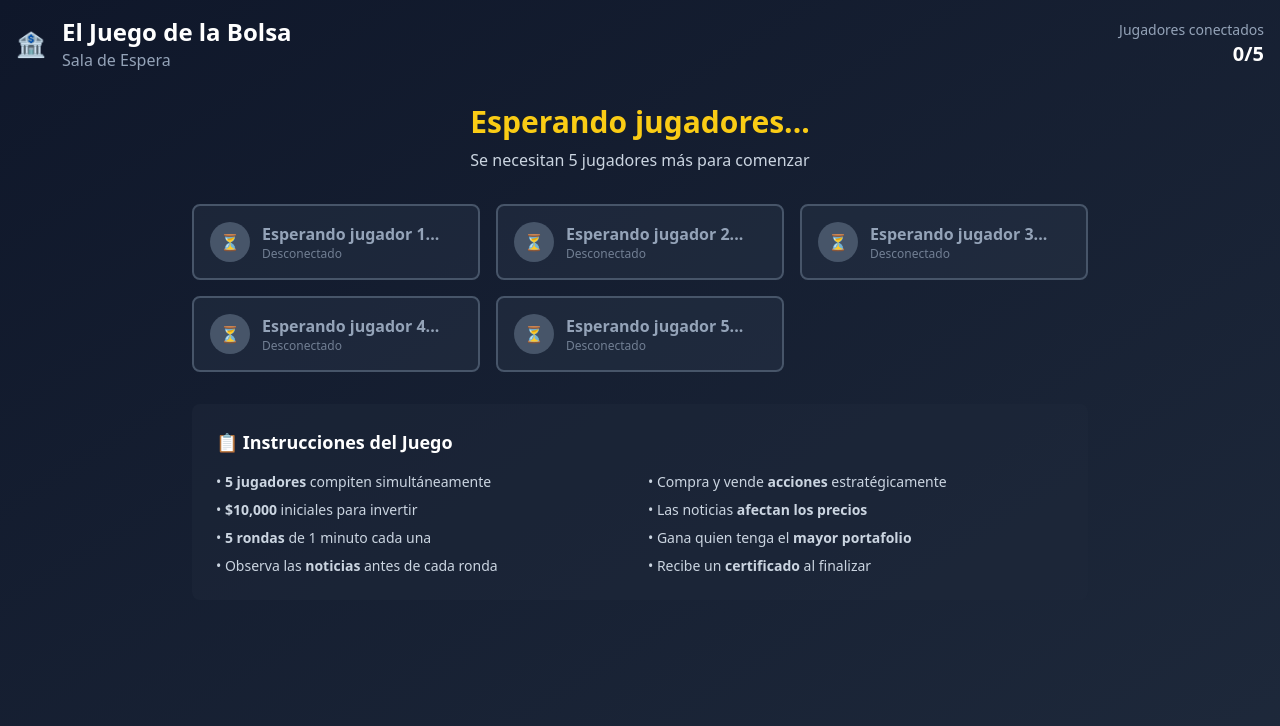
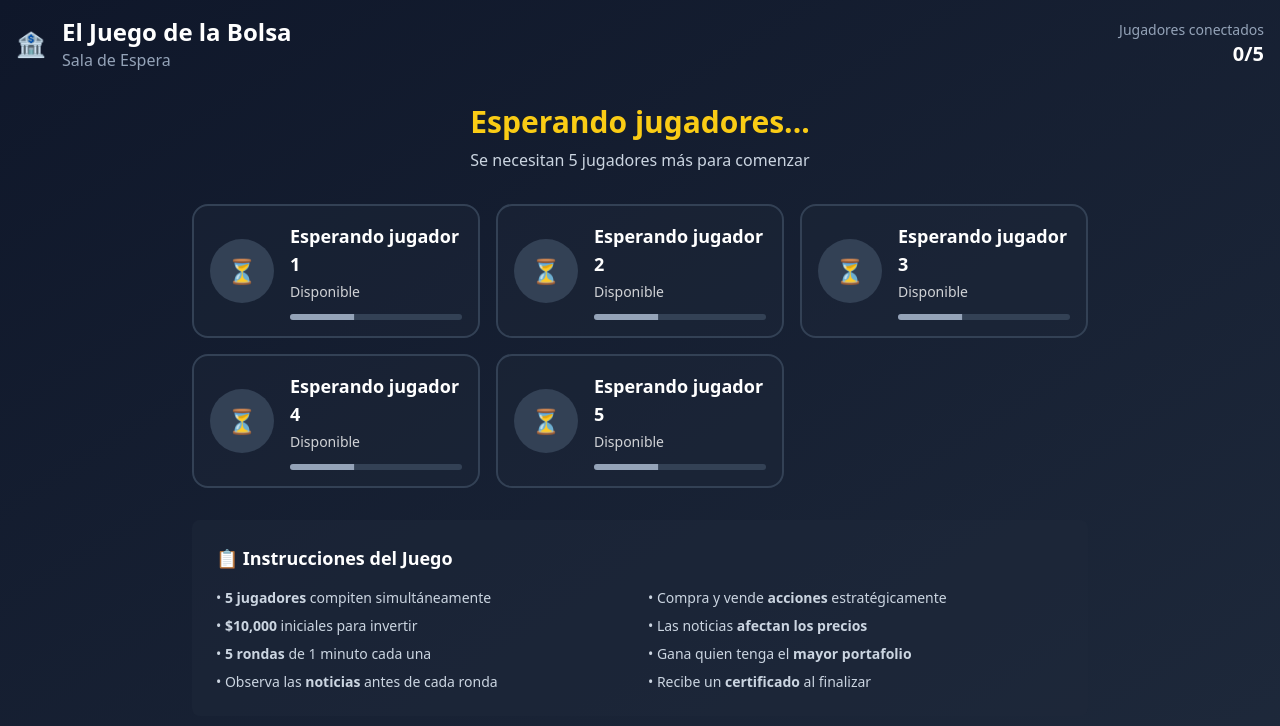
Before and after one commit to Jose-Valdez7/JuegoMichiBolsa, a React (Vite) app in the folder el-juego-de-la-bolsa/client/: page /waiting in a window 1280 px wide. Shown: the top 726 px of the page. Built offline with nearby package versions, Linux system fonts and the light colour scheme; no server answers.

Commit message:
Enhance GameBoard and WaitingRoom components by adding fixed income value display and character selection features. Update WebSocket gateway to include player character information and room status checks, improving player experience and connection handling.

```diff
--- a/el-juego-de-la-bolsa/client/src/pages/GameBoard.tsx
+++ b/el-juego-de-la-bolsa/client/src/pages/GameBoard.tsx
@@ -804,6 +804,12 @@ export default function GameBoard() {
                 ${playerState.portfolioValue.toFixed(2)}
               </span>
             </div>
+            <div className="flex justify-between">
+              <span className="text-slate-400">Renta fija:</span>
+              <span className="text-amber-300 font-semibold">
+                ${(playerState.fixedIncomeValue ?? 0).toFixed(2)}
+              </span>
+            </div>
             <div className="flex justify-between border-t border-slate-600 pt-1">
               <span className="text-white font-semibold">Total:</span>
               <span className="text-blue-400 font-bold">
--- a/el-juego-de-la-bolsa/client/src/pages/WaitingRoom.tsx
+++ b/el-juego-de-la-bolsa/client/src/pages/WaitingRoom.tsx
@@ -9,8 +9,17 @@ interface Player {
   id: number
   name: string
   isReady: boolean
-  avatar?: string
+  characterId?: number
 }
+
+const CHARACTERS: Record<number, { name: string; avatar: string; color: string }> = {
+  1: { name: 'Ana', avatar: '/images/characters/personaje1.png', color: 'from-pink-500/40 via-pink-500/20 to-transparent' },
+  2: { name: 'Carlos', avatar: '/images/characters/personaje2.png', color: 'from-blue-500/40 via-blue-500/20 to-transparent' },
+  3: { name: 'María', avatar: '/images/characters/personaje3.png', color: 'from-green-500/40 via-green-500/20 to-transparent' },
+  4: { name: 'Luis', avatar: '/images/characters/personaje4.png', color: 'from-purple-500/40 via-purple-500/20 to-transparent' },
+  5: { name: 'Sofia', avatar: '/images/characters/personaje5.png', color: 'from-orange-500/40 via-orange-500/20 to-transparent' },
+  6: { name: 'Alex', avatar: '/images/characters/personaje6.png', color: 'from-red-500/40 via-red-500/20 to-transparent' }
+};
 
 export default function WaitingRoom() {
   const { startGame } = useGame()
@@ -106,31 +115,75 @@ export default function WaitingRoom() {
     const slots = []
     for (let i = 0; i < 5; i++) {
       const player = players[i]
+      const character = player?.characterId ? CHARACTERS[player.characterId] : undefined
       slots.push(
         <motion.div
           key={i}
-          className={`p-4 rounded-lg border-2 transition-all ${
+          className={`relative overflow-hidden rounded-2xl border-2 transition-all ${
             player
-              ? 'bg-green-900/30 border-green-500 text-green-300'
-              : 'bg-slate-700/30 border-slate-600 text-slate-400'
+              ? 'border-green-400/60 bg-slate-800/70 text-green-200 shadow-lg shadow-green-500/10'
+              : 'border-slate-700 bg-slate-800/40 text-slate-400'
           }`}
-          initial={{ opacity: 0, scale: 0.8 }}
+          initial={{ opacity: 0, scale: 0.92 }}
           animate={{ opacity: 1, scale: 1 }}
-          transition={{ delay: i * 0.1 }}
+          transition={{ delay: i * 0.08 }}
         >
-          <div className="flex items-center space-x-3">
-            <div className={`w-10 h-10 rounded-full flex items-center justify-center ${
-              player ? 'bg-green-500' : 'bg-slate-600'
-            }`}>
-              {player ? '👤' : '⏳'}
+          {player && character && (
+            <div className={`absolute inset-0 bg-gradient-to-br ${character.color}`} />
+          )}
+          <div className="relative p-4 flex items-center space-x-4">
+            <div className="flex-shrink-0">
+              {player && character ? (
+                <div className="relative">
+                  <div className="absolute -inset-1 bg-green-400/30 blur-md" />
+                  <img
+                    src={character.avatar}
+                    alt={character.name}
+                    className="relative z-10 w-16 h-16 rounded-full border-2 border-white/70 object-cover shadow-lg"
+                  />
+                </div>
+              ) : (
+                <div className="w-16 h-16 rounded-full bg-slate-700 flex items-center justify-center text-2xl">
+                  ⏳
+                </div>
+              )}
             </div>
-            <div>
-              <div className="font-semibold">
-                {player ? player.name : `Esperando jugador ${i + 1}...`}
+            <div className="flex-1">
+              <div className="flex items-center justify-between">
+                <div className="flex items-center space-x-2">
+                  <div className="text-lg font-semibold text-white">
+                    {player ? player.name : `Esperando jugador ${i + 1}`}
+                  </div>
+                  {player && (
+                    <div className="flex items-center space-x-1">
+                      <div className="w-2 h-2 bg-green-500 rounded-full animate-pulse"></div>
+                      <span className="text-xs text-green-400 font-medium">
+                        Conectado
+                      </span>
+                    </div>
+                  )}
+                </div>
               </div>
-              <div className="text-xs opacity-70">
-                {player ? 'Conectado' : 'Desconectado'}
+              <div className="mt-1 text-sm text-white/80">
+                {player
+                  ? isGameStarting
+                    ? 'Preparado para iniciar'
+                    : 'Listo en sala'
+                  : 'Disponible'}
               </div>
+              {!player && (
+                <motion.div
+                  className="mt-3 h-1.5 rounded-full bg-slate-700 overflow-hidden"
+                  initial={{ opacity: 0 }}
+                  animate={{ opacity: 1 }}
+                >
+                  <motion.div
+                    className="h-full w-1/2 bg-slate-400"
+                    animate={{ x: ['-100%', '100%'] }}
+                    transition={{ repeat: Infinity, duration: 1.6, ease: 'easeInOut' }}
+                  />
+                </motion.div>
+              )}
             </div>
           </div>
         </motion.div>
--- a/el-juego-de-la-bolsa/client/src/utils/socket.ts
+++ b/el-juego-de-la-bolsa/client/src/utils/socket.ts
@@ -17,7 +17,7 @@ class SocketManager {
     if (!this.socket) {
       console.log('Creating new socket connection...')
       // Usar variable de entorno o localhost por defecto
-      const serverUrl = import.meta.env.VITE_SERVER_URL || 'http://localhost:3000'
+      const serverUrl = (import.meta as any).env?.VITE_SERVER_URL || 'http://localhost:3000'
 
       this.socket = io(serverUrl, {
         transports: ['websocket', 'polling'],
```
Also changed, not shown: 1 other file (tests, documents, lock files or other folders).
